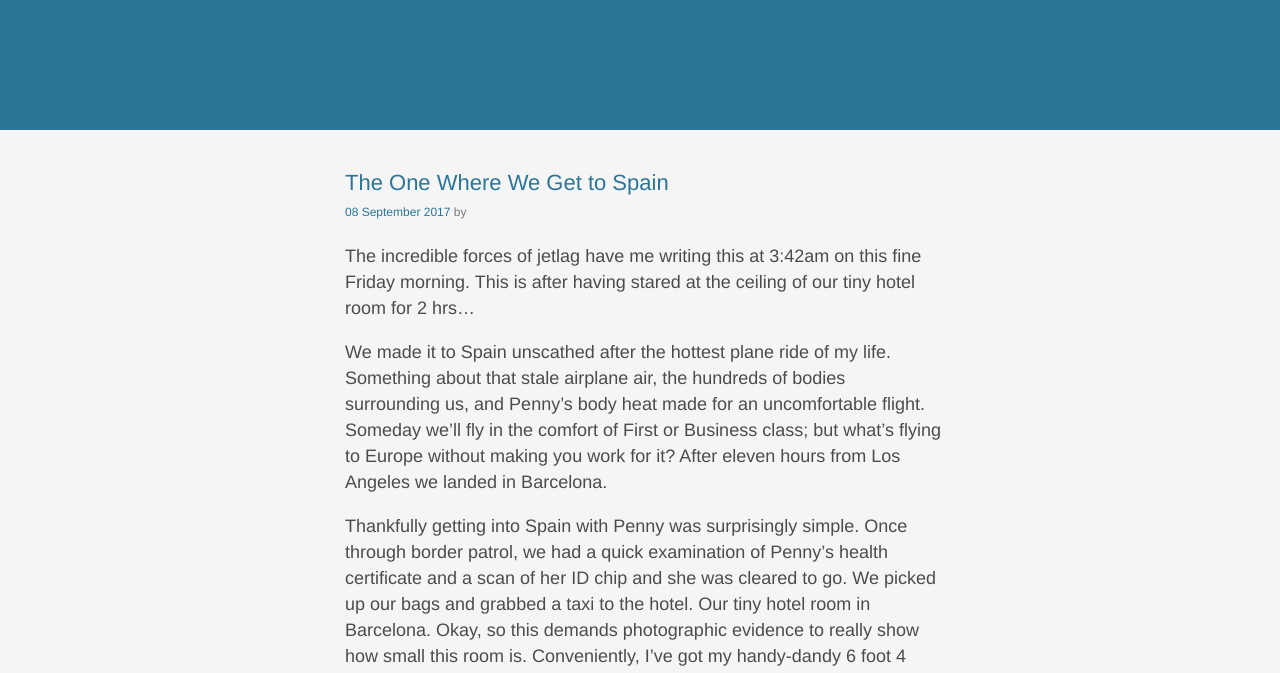
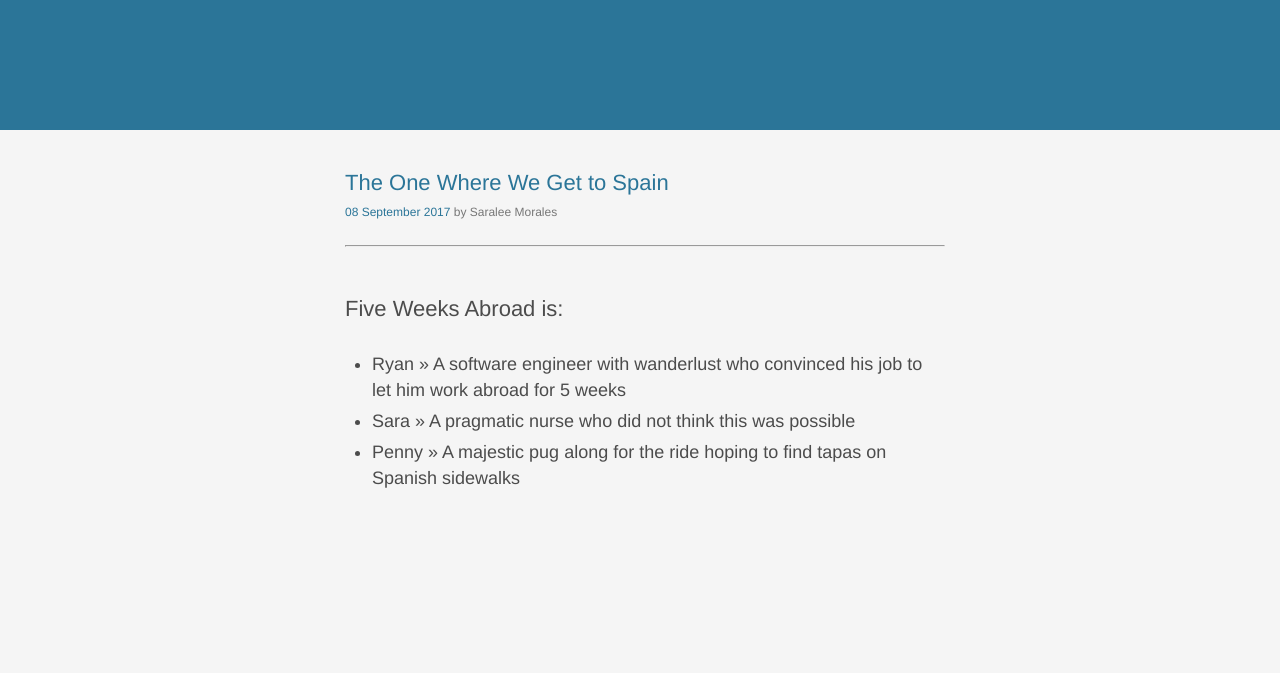
Before and after one commit to lame/five_weeks_abroad, a Jekyll site: the page built from index.html, in a window 1280 px wide and 1400 px high. Shown: the top 673 px of the window. Built offline with Jekyll 4.4.1, drawn with Linux system fonts in a browser that asks for light colours; the list of posts is cut into pages by our own code; comment, search, counter and statistics services are not loaded; some of the changed text lies outside the part shown.

```diff
--- a/_includes/head.html
+++ b/_includes/head.html
@@ -3,19 +3,21 @@
 
   <meta name="viewport" width="device-width, initial-scale=1.0">
   <meta name="description" content="{{ page.description }}">
-  <meta name="dc.title" content="Analog Drives- {{ page.title }}"/>
+  <meta name="dc.title" content="Five Weeks Abroad - {{ page.title }}"/>
 
   <meta http-equiv="content-type" content="text/html; charset=utf-8"/>
 
   <link rel="shortcut icon" href="/images/favicon.gif" type="image/gif" />
   <link rel="icon" href="/images/favicon.gif" type="image/gif" />
-  <link rel="start" href="http://www.analogdrives.com" title="Analog Drives"/>
+  <link rel="start" href="http://www.fiveweeksabroad.com" title="Five Weeks Abroad"/>
   <link rel="stylesheet" type="text/css" href="/stylesheets/mobile.css" media="handheld, only screen and (max-device-width: 960px)" />
 
   <link href="/stylesheets/screen.css" media="screen" rel="Stylesheet" title="paperplanes" type="text/css" />
 
-  <title>Five Weeks Abroad</title>
+  <title>Five Weeks Abroad - {{ page.title }}</title>
 
-  <!-- google analytics - i will not share this data with google -->
+  <!-- Analytics -->
   {% include analytics.html %}
+  <!-- End Analytics -->
+
 </head>
--- a/_layouts/default.html
+++ b/_layouts/default.html
@@ -4,7 +4,7 @@
 
   {% include head.html %}
 
-  <body id="www-analogdrives-com">
+  <body id="www-fiveweeksabroad-com">
     <div id="head">
       <div id="header-content">
         <div id="about">
--- a/_posts/2017-09-08-the-trip.markdown
+++ b/_posts/2017-09-08-the-one-where-we-get-to-spain.markdown
@@ -2,7 +2,9 @@
 layout: post
 title:  "The One Where We Get to Spain"
 date:   2017-09-08
+author: Saralee Morales
 comments: true
+tags: travel spain
 ---
 
 The incredible forces of jetlag have me writing this at 3:42am on this fine Friday morning. This is after having stared at the ceiling of our tiny hotel room for 2 hrs...
--- a/index.html
+++ b/index.html
@@ -2,6 +2,35 @@
 layout: default
 title: Five Weeks Abroad
 ---
+<!-- <h3>{{ page.title }}</h3>
+<ul class="posts">
+  <br>
+  {% for post in site.posts %}
+    <li><span>{{ post.date | date_to_string }}</span> » <a href="{{ post.url }}" title="{{ post.title }}">{{ post.title }}</a></li>
+  {% endfor %}
+</ul>
+<br><br>
+<div class="about">
+  <h3>Five Weeks Abroad is:</h3>
+  <br>
+  <ul class="posts">
+    <li>
+      <span>Ryan</span>
+      » A software engineer with wanderlust who convinced his job to let him work abroad for 5 weeks
+    </li>
+    <li>
+      <span>Sara</span>
+      » A pragmatic nurse who did not think this was possible
+    </li>
+    <li>
+      <span>Penny</span>
+      » A majestic pug along for the ride hoping to find tapas on Spanish sidewalks
+    </li>
+  </ul>
+</div> -->
+
+
+
 <div id="articles">
 {% for post in paginator.posts limit:3 %}
   <article>
@@ -10,9 +39,9 @@ title: Five Weeks Abroad
         <h3><a href="{{ post.url }}">{{ post.title }}</a></h3>
         <h4><a href="{{ post.url }}" title="{{ post.title }}">{{ post.date | date_to_long_string }}</a> by {{ post.author }}</h4>
       </div>
-      <div class="item_content">
+      <!-- <div class="item_content">
         {{ post.content }}
-      </div>
+      </div> -->
       <!-- <div class="item_meta">
         <span class="item_tags">
           Tags:
@@ -39,3 +68,22 @@ title: Five Weeks Abroad
     <a href="/page{{ paginator.next_page }}" class="next">Older Posts</a>
   {% endif %}
 </div>
+
+<div class="about">
+  <h3>Five Weeks Abroad is:</h3>
+  <br>
+  <ul class="posts">
+    <li>
+      <span>Ryan</span>
+      » A software engineer with wanderlust who convinced his job to let him work abroad for 5 weeks
+    </li>
+    <li>
+      <span>Sara</span>
+      » A pragmatic nurse who did not think this was possible
+    </li>
+    <li>
+      <span>Penny</span>
+      » A majestic pug along for the ride hoping to find tapas on Spanish sidewalks
+    </li>
+  </ul>
+</div>
```
Also changed, not shown: _includes/footer.html (+5 -6 lines), about.md (deleted, +0 -9 lines), blog/index.html (deleted, +0 -11 lines), 3 other files.
